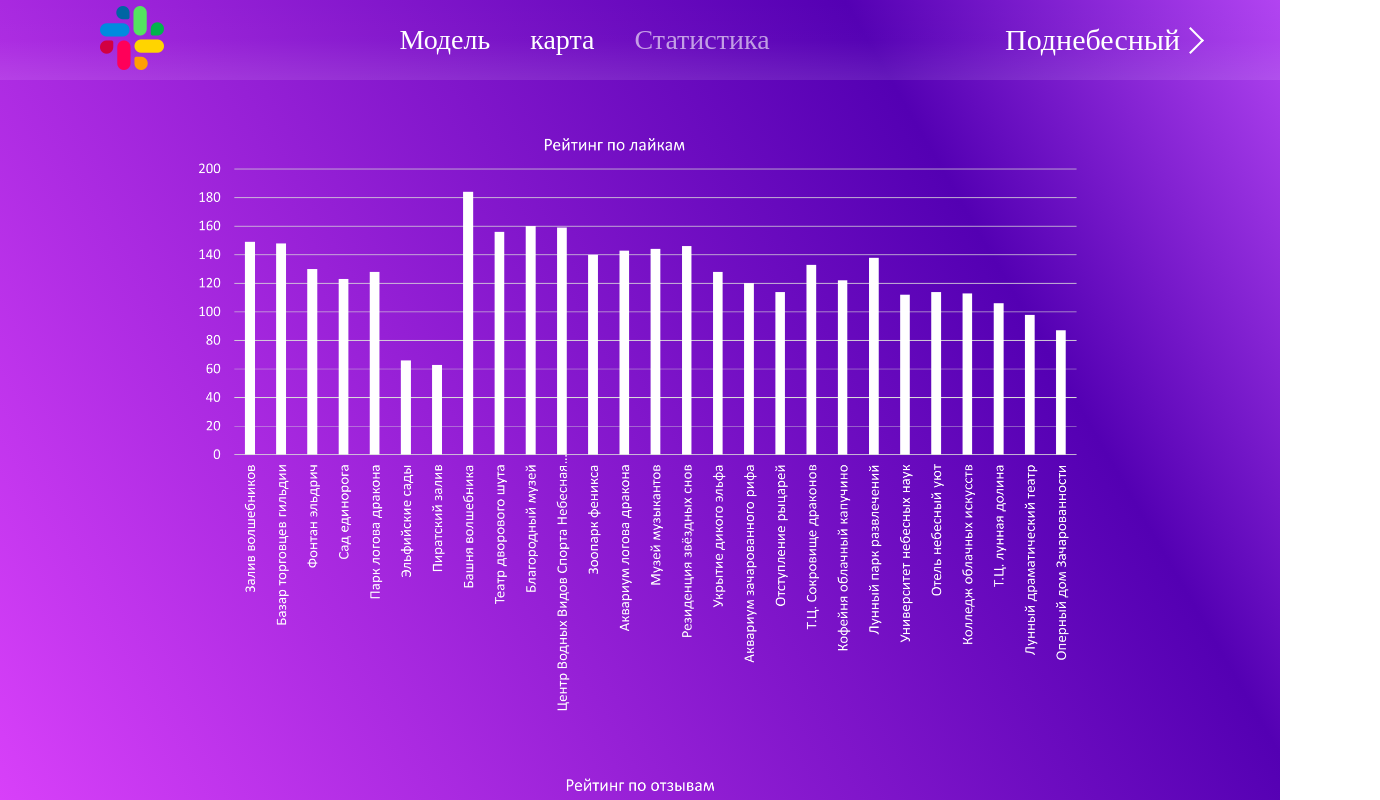
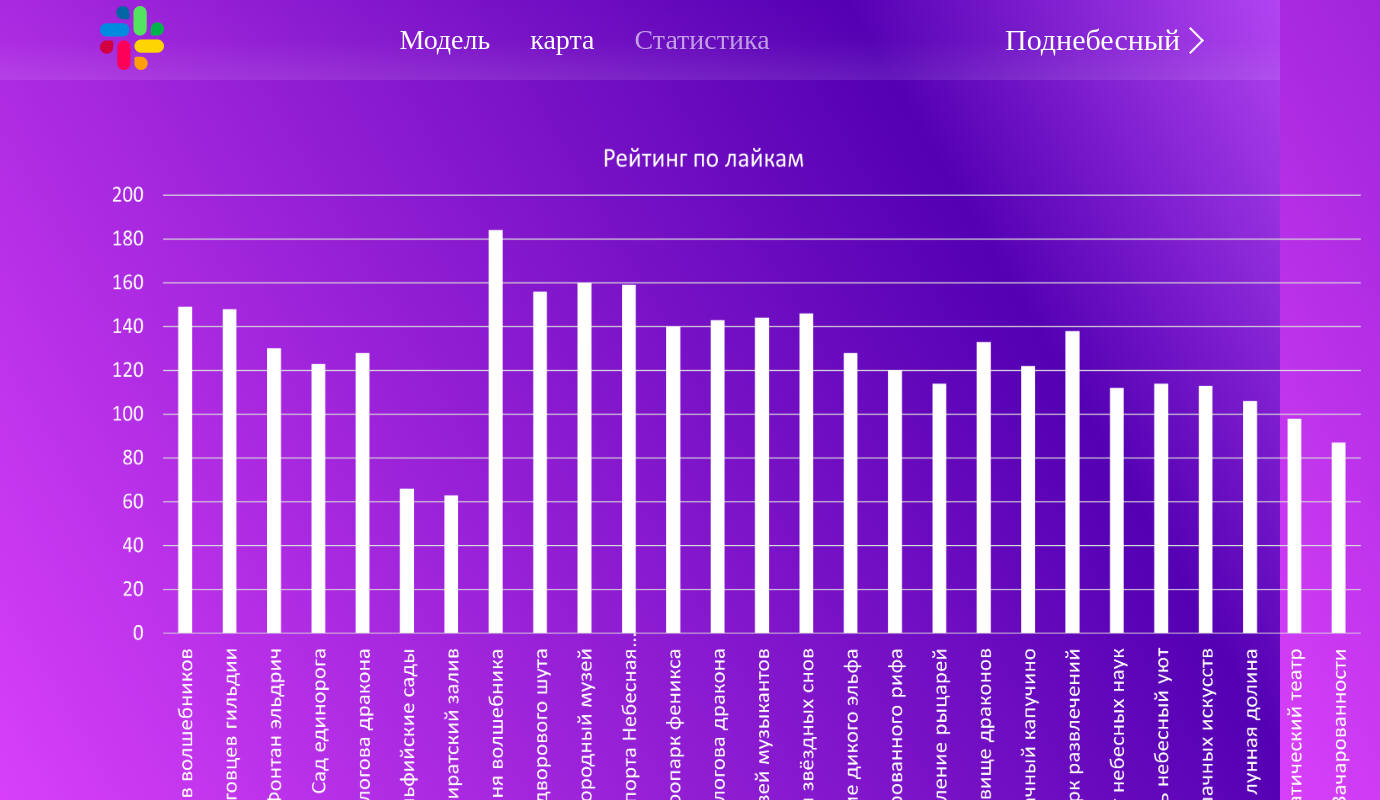
Before and after one commit to Pechenka124/ffffff, a React (Vite) app: page /statistics in a window 1280 px wide. Shown: the top 800 px of the page, 1380 px wide, since content can reach past the window. Built offline with nearby package versions, Linux system fonts and the light colour scheme.

Commit message:
Update Statistics.module.scss

```diff
--- a/src/components/pages/statistics/Statistics.module.scss
+++ b/src/components/pages/statistics/Statistics.module.scss
@@ -27,6 +27,6 @@
 }
 .diagram{
     margin-top:40px;
-    width:900px;
-    height:600px;
+    width:1280px;
+    height:920px;
 }
```
